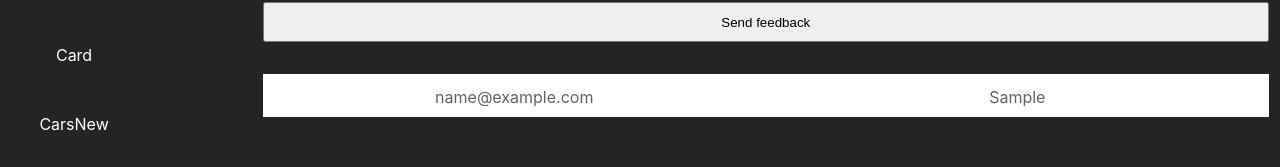
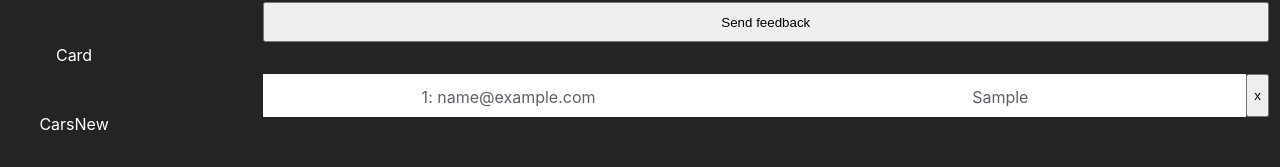
Before and after one commit to elis-11/useReducer, a React (Vite) app: page / in a window 1280 px wide. Both pictures are taken after typing "name@example.com", "Sample" into the empty fields and a click on the button "Send feedback". Shown: the part 527-694 px from the top of the page. Built offline with nearby package versions, Linux system fonts and the light colour scheme.

Commit message:
Fixes Coffees - Feedback - Delete

```diff
--- a/src/components/carsur/CarsUR.jsx
+++ b/src/components/carsur/CarsUR.jsx
@@ -82,7 +82,7 @@ export const CarsUR = () => {
             <div className="name">{car.name}</div>
             <div className="year">{car.year}</div>
             <img className="image" src={car.image} alt={car.name} />
-            <button onClick={()=>deleteCar(car._id)}>remove</button>
+            <button onClick={() => deleteCar(car._id)}>remove</button>
           </div>
         ))}
       </div>
--- a/src/components/coffees/Coffees.jsx
+++ b/src/components/coffees/Coffees.jsx
@@ -1,5 +1,5 @@
 import { useEffect, useReducer, useState } from "react";
-import { initialState, reducer } from "../reducer";
+import { initialState, reducer } from "../../reducer";
 import style from "./Coffees.module.css";
 
 export const Coffees = () => {
@@ -28,16 +28,19 @@ export const Coffees = () => {
   const onFeedback = (e) => {
     e.preventDefault();
     const feedbackNew = {
-      _id: Date.now().toString(),
-      email: email,
-      text: text,
+      id: Date.now().toString(),
+      email,
+      text,
     };
     dispatch({
-      type: "feedback",
+      type: "ADD_FEEDBACK",
       payload: feedbackNew,
     });
     setEmail("");
     setText("");
+  };
+  const removeFeedback = (id) => {
+    dispatch({ type: "REMOVE_FEEDBACK", payload: id });
   };
 
   return (
@@ -46,14 +49,14 @@ export const Coffees = () => {
       <div className={style.coffees}>
         {coffees.map((coffee) => (
           <div
+          key={coffee.id}
+          className={style.coffee}
             onClick={() =>
               dispatch({
                 type: "selectedCoffee",
                 payload: coffee,
               })
             }
-            key={coffee._id}
-            className={style.coffee}
           >
             <img src={coffee.image} alt={coffee.name} />
             <div className="name">{coffee.name}</div>
@@ -93,10 +96,13 @@ export const Coffees = () => {
           Send feedback
         </button>
         <div>
-          {feedbacks.map((feedback) => (
-            <div className={style.feedbacks} key={feedback._id}>
-              <div className={style.item}>{feedback.email}</div>
+          {feedbacks.map((feedback, index) => (
+            <div className={style.feedbacks} key={feedback.id}>
+              <div className={style.item}>
+                {index + 1}: {feedback.email}
+              </div>
               <div className={style.item}>{feedback.text} </div>
+              <button onClick={() => removeFeedback(feedback.id)}>x</button>
             </div>
           ))}
         </div>
--- a/src/components/todo/Todo.jsx
+++ b/src/components/todo/Todo.jsx
@@ -1,6 +1,5 @@
 import React, { useEffect, useReducer, useRef, useState } from "react";
 import { reducer, initialState } from "../../reducer";
-// import { initialState, reducer } from '../reducer'
 import style from "../todo/Todo.module.css";
 
 export const Todo = () => {
--- a/src/reducer.jsx
+++ b/src/reducer.jsx
@@ -34,29 +34,28 @@ export const reducer = (state, action) => {
         ...state,
         cars: state.cars.filter((car) => car._id !== action.payload),
       };
-    case "ADD_ITEM": {
+    case "ADD_ITEM":
       return {
         ...state,
         items: [...state.items, payload],
       };
-    }
-    case "DELETE_ITEM": {
+    case "DELETE_ITEM":
       return {
         ...state,
         items: state.items.filter((item) => item.id !== action.payload),
       };
-    }
-    case "ADD_TODO": {
+    case "ADD_TODO":
       return {
         ...state,
         todos: [...state.todos, payload],
       };
-    }
-    case "REMOVE_TODO": {
+    case "REMOVE_TODO":
       return {
         ...state,
         todos: state.todos.filter((item) => item.id !== action.payload),
       };
+    case "UPDATE_TODO": {
+      return {};
     }
     case "selectedCoffee":
       console.log(action.payload);
@@ -75,12 +74,18 @@ export const reducer = (state, action) => {
         ...state,
         message: payload,
       };
-    case "feedback": {
+    case "ADD_FEEDBACK":
       return {
         ...state,
         feedbacks: [...state.feedbacks, payload],
       };
-    }
+    case "REMOVE_FEEDBACK":
+      return {
+        ...state,
+        feedbacks: state.feedbacks.filter(
+          (feedback) => feedback.id !== action.payload
+        ),
+      };
     case "increment":
       return {
         ...state,
```
